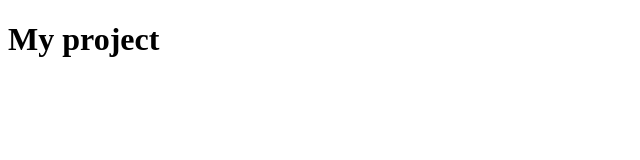
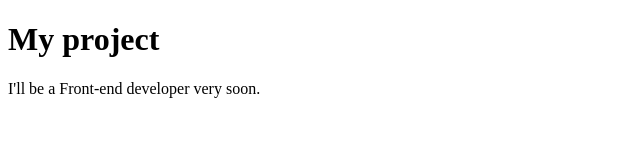
Before and after one commit to tsybulko-natalya/my-project, a plain HTML site: page index.html in a window 1280 px wide. Shown: the whole page, without its empty margins (0-640 px from the left). Drawn offline with Linux system fonts and the light colour scheme.

Commit message:
test commit

```diff
--- a/index.html
+++ b/index.html
@@ -8,5 +8,8 @@
 	</head>
 	<body>
 		<h1>My project</h1>
+		<p>
+			I'll be a Front-end developer very soon.
+		</p>
 	</body>
 </html>
```
Lines whose indentation alone changed are shown as unchanged.
